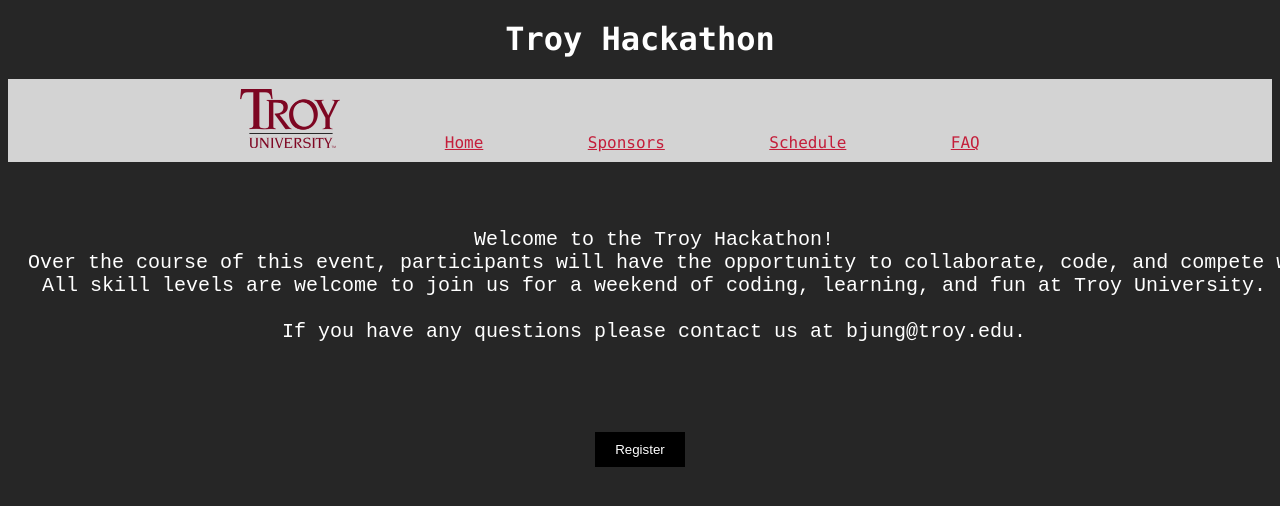
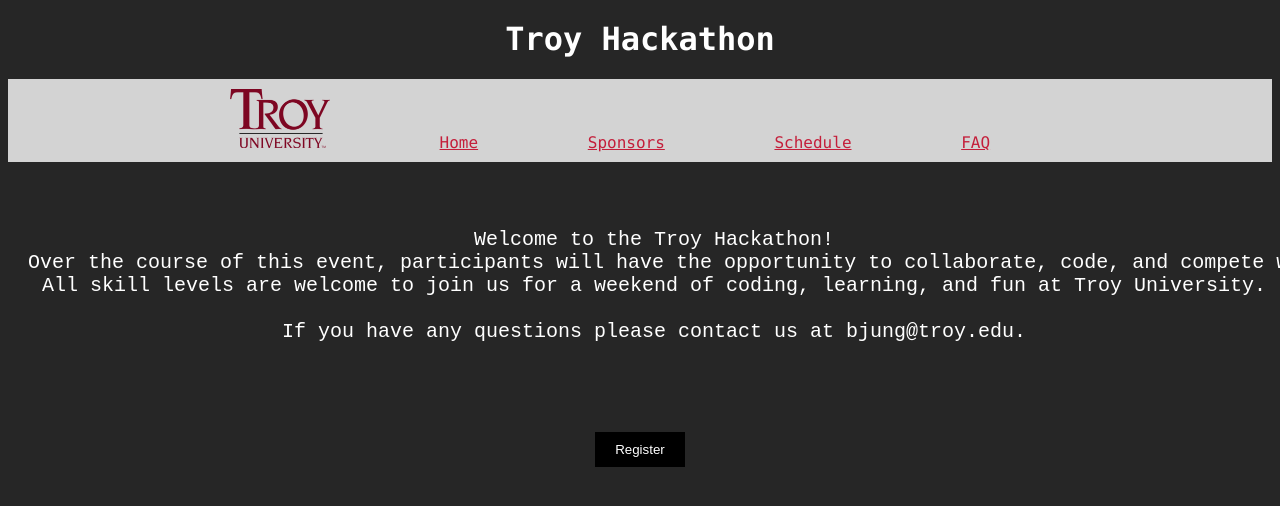
Before and after one commit to schmorgan/troyhacks, a plain HTML site: page index.html in a window 1280 px wide. Shown: the top 506 px of the page. Drawn offline with Linux system fonts and the light colour scheme.

Commit message:
Update style.css

```diff
--- a/style.css
+++ b/style.css
@@ -15,6 +15,7 @@
   padding-bottom: 10px;
   background-color: #d3d3d3;
   text-align: center;
+	font-family: "Monaco";
 }
 
 ul li {
```
